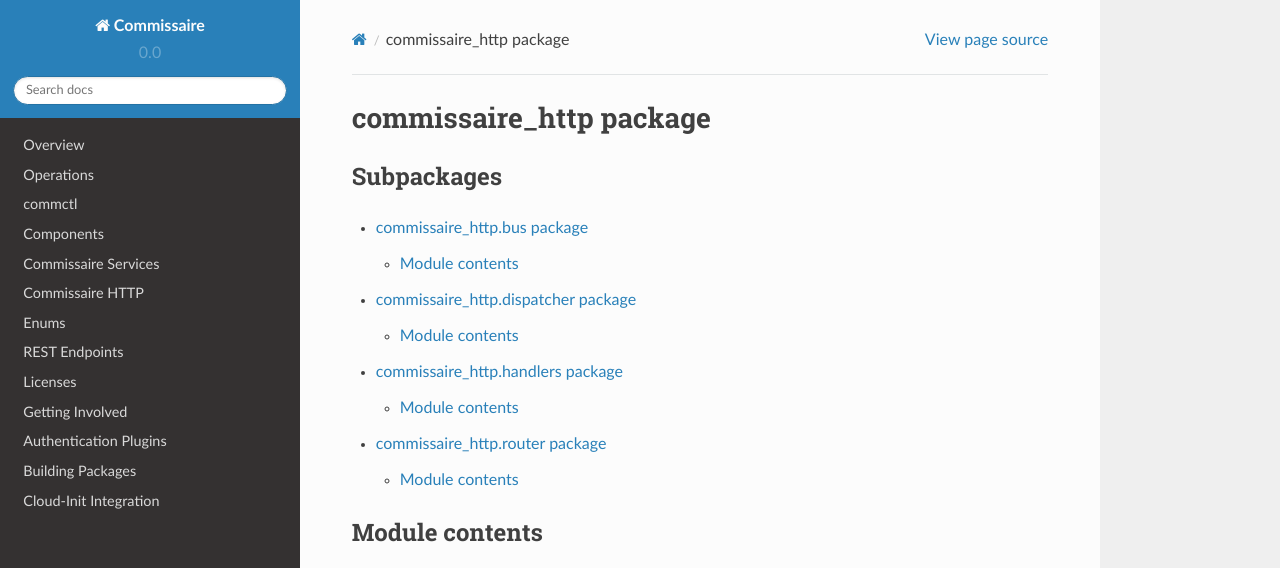
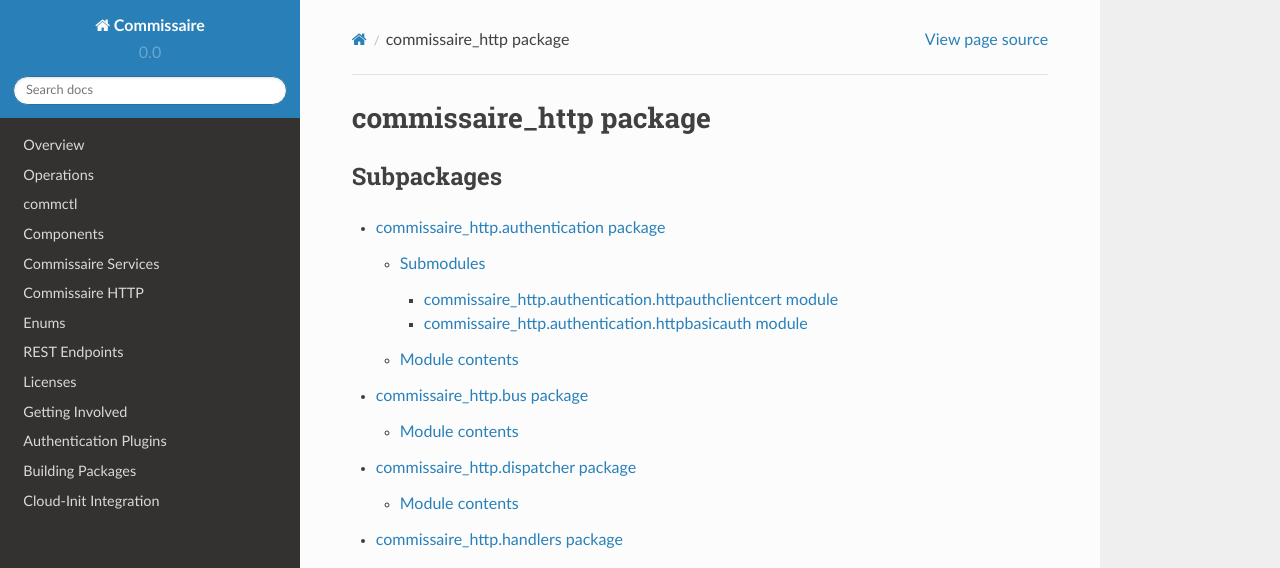
Before and after one commit to projectatomic/commissaire, a Sphinx documentation site: the page built from doc/apidoc/commissaire_http.rst, in a window 1280 px wide and 970 px high, cut to the strip 0-568 px from the top of the window. Built offline with Sphinx 7.4.7 and the Read the Docs theme 2.0.0, drawn with Linux system fonts in a browser that asks for light colours; pages that are not in the unit, such as notebooks, are missing from menus.

Commit message:
doc: Updated authentication devel docs.

```diff
--- /dev/null
+++ b/doc/apidoc/commissaire_http.authentication.httpauthclientcert.rst
@@ -0,0 +1,7 @@
+commissaire_http.authentication.httpauthclientcert module
+=========================================================
+
+.. automodule:: commissaire_http.authentication.httpauthclientcert
+    :members:
+    :undoc-members:
+    :show-inheritance:
--- /dev/null
+++ b/doc/apidoc/commissaire_http.authentication.httpbasicauth.rst
@@ -0,0 +1,7 @@
+commissaire_http.authentication.httpbasicauth module
+====================================================
+
+.. automodule:: commissaire_http.authentication.httpbasicauth
+    :members:
+    :undoc-members:
+    :show-inheritance:
--- a/doc/apidoc/commissaire_http.rst
+++ b/doc/apidoc/commissaire_http.rst
@@ -6,6 +6,7 @@ Subpackages
 
 .. toctree::
 
+    commissaire_http.authentication
     commissaire_http.bus
     commissaire_http.dispatcher
     commissaire_http.handlers
```
Also changed, not shown: doc/apidoc/commissaire_http.authentication.rst (added, +18 -0 lines), doc/authentication_devel.rst (+4 -9 lines).
